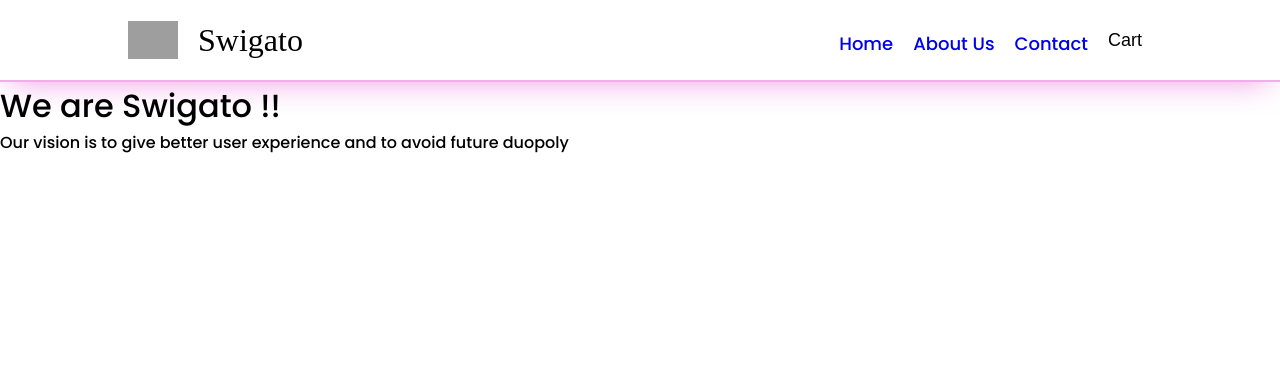
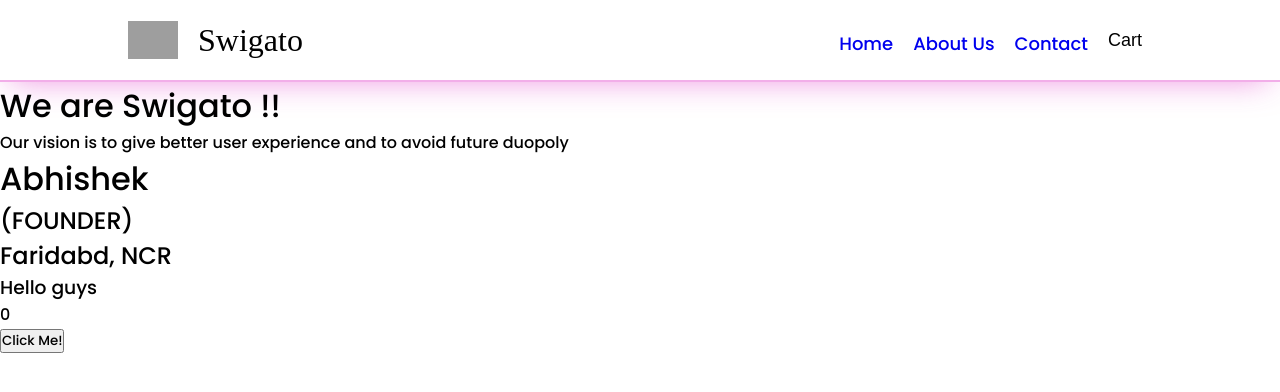
Before and after one commit to Abhishek27590/Swigato, a React (Vite) app: page /about in a window 1280 px wide. Shown: the top 392 px of the page. Built offline with nearby package versions, Linux system fonts and the light colour scheme; grey boxes are pictures that could not be loaded.

Commit message:
tried using class based component

```diff
--- a/index.css
+++ b/index.css
@@ -103,6 +103,7 @@ ul>li{
     margin: 10px 20px;
     border-radius: 20px;
     border:none;
+    cursor: pointer;
 }
 .shimmer-card{
     width:250px;
@@ -181,5 +182,6 @@ ul>li{
     border-radius: 20px;
     border:none;
     background-color: antiquewhite;
-    font-size: large
+    font-size: large;
+    cursor: pointer;
 }
--- a/src/components/About.js
+++ b/src/components/About.js
@@ -1,8 +1,11 @@
+import UserClass from "./UserClass";
+
 const About = () =>{
     return(
         <div>
             <h1>We are Swigato !!</h1>
             <p>Our vision is to give better user experience and to avoid future duopoly</p>
+            <UserClass name={"Abhishek"} location={"Faridabd, NCR"} message={"Hello guys"} designation={"founder"}/>
         </div>
     )
 }
--- a/src/components/BodyContainer.js
+++ b/src/components/BodyContainer.js
@@ -37,7 +37,7 @@ const BodyContainer=()=>{
                 {
                     const filterlist=list.filter((temp)=>temp.info.avgRating>4.3)
                     console.log(filterlist)
-                    updateList(filterlist)
+                    setNewList(filterlist)
                 }
                 }>Click to Filter</button>
             </div>
--- /dev/null
+++ b/src/components/UserClass.js
@@ -0,0 +1,34 @@
+import React from "react";
+
+class UserClass extends React.Component{
+    constructor(props){
+        super(props)
+
+        this.state={
+            count:0,
+
+        }
+    }
+    componentDidMount(){
+        console.log("mounting is done")
+    }
+    render(){
+        const {name,location,designation,message}=this.props;
+        const {count}=this.state
+        return(
+            <div>
+                <h1>{name}</h1>
+                <h2>{`(${designation.toUpperCase()})`}</h2>
+                <h2>{location}</h2>
+                <h3>{message}</h3>
+                <p>{count}</p>
+                <button onClick={()=>{
+                    this.setState({
+                        count:this.state.count+1,
+                    })
+                }}>Click Me!</button>
+            </div>
+        )
+    }
+}
+export default UserClass;
```
